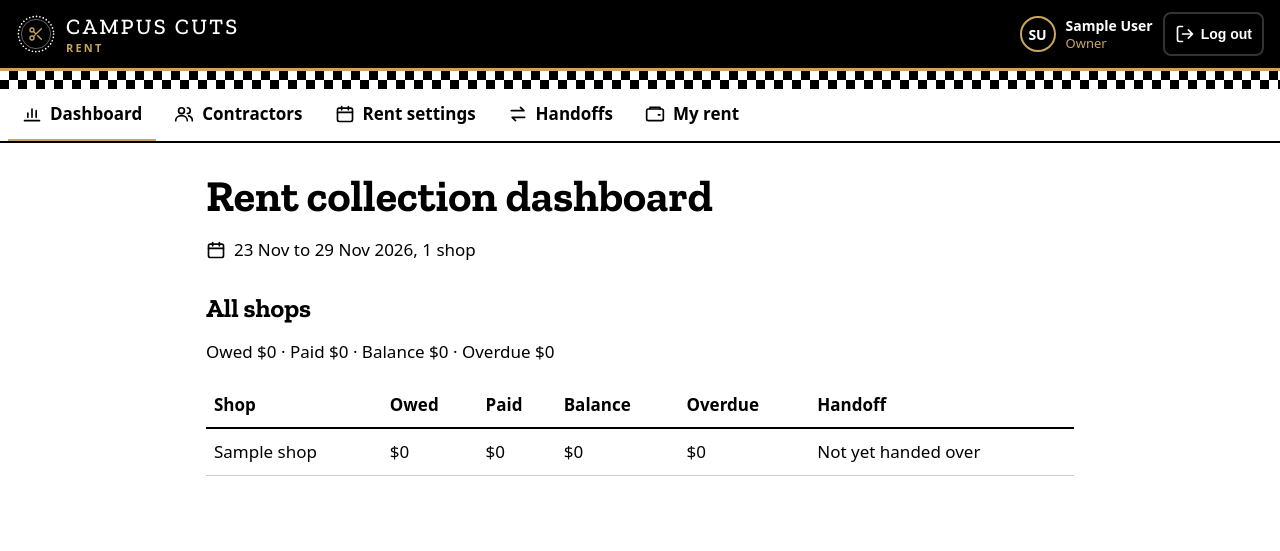
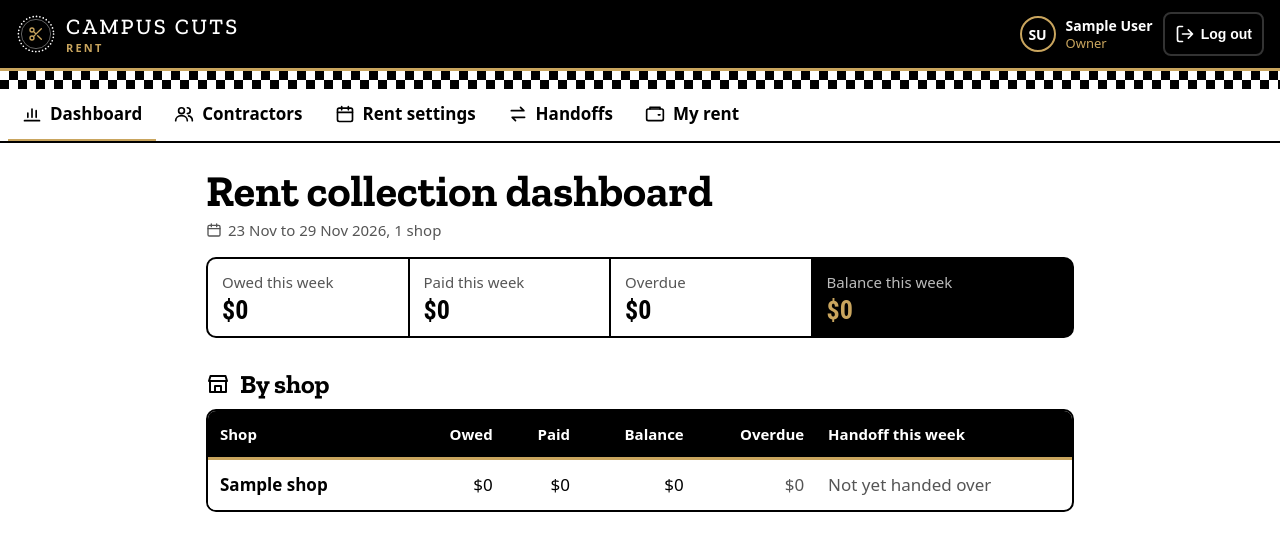
Before and after one commit to rknight16/campus-cuts, a Django app: page /dashboard/ in a window 1280 px wide. Shown: the top 551 px of the page. Run offline with Django 5.2, Linux system fonts and the light colour scheme; a user stored in the database is signed in; tables that the repository leaves empty hold one stand-in row (values such as "Sample post").

Commit message:
US-04: restyle dashboard and keep deactivated contractors' overdue

```diff
--- a/rent/services/dashboard.py
+++ b/rent/services/dashboard.py
@@ -23,7 +23,9 @@ def shop_summary(today=None):
     for shop in Shop.objects.select_related("supervisor"):
         owed = paid = balance = overdue = ZERO
         awaiting_earnings = 0
-        for contractor in shop.contractors.filter(is_active=True):
+        # Deactivated contractors stay in: rent_rules charges them nothing after deactivated_on,
+        # but any balance they still owe stays overdue (US-05 AC-6).
+        for contractor in shop.contractors.all():
             week = rent_rules.summary(contractor, period)
             paid += week["paid"]
             if week["owed"] is None:
--- a/rent/templates/rent/dashboard.html
+++ b/rent/templates/rent/dashboard.html
@@ -2,62 +2,64 @@
 {% load ui money %}
 {% block title %}Rent collection dashboard · Campus Cuts Rent{% endblock %}
 {% block content %}
-<h1>Rent collection dashboard</h1>
-<p>{% icon "calendar" %}{{ period }}, {{ shops|length }} shop{{ shops|length|pluralize }}</p>
+{# US-04 - owner: Dylandre Henry. Figures come from rent.services.dashboard.shop_summary(). #}
+<header class="page-head">
+  <h1>Rent collection dashboard</h1>
+  <p class="period">{% icon "calendar" %}{{ period }}, {{ shops|length }} shop{{ shops|length|pluralize }}</p>
+</header>
 
-<h2>All shops</h2>
-<p>
-  Owed {{ totals.owed|money }} ·
-  Paid {{ totals.paid|money }} ·
-  Balance {{ totals.balance|money }} ·
-  Overdue {{ totals.overdue|money }}
-</p>
+{# AC-1: totals for all shops; AC-2: overdue is balance still owed after any due day #}
+<dl class="tally tally-dash" aria-label="All shops">
+  <div><dt>Owed this week</dt><dd>{{ totals.owed|money }}</dd></div>
+  <div><dt>Paid this week</dt><dd>{{ totals.paid|money }}</dd></div>
+  <div{% if totals.overdue %} class="tally-alert"{% endif %}><dt>Overdue</dt><dd>{{ totals.overdue|money }}</dd></div>
+  <div class="tally-key"><dt>Balance this week</dt><dd>{{ totals.balance|money }}</dd></div>
+</dl>
 
-<table>
+<h2 class="with-icon">{% icon "shop" %}By shop</h2>
+{% if shops %}
+<div class="table-wrap dash-wrap">
+<table class="dash-table">
   <thead>
     <tr>
-      <th>Shop</th>
-      <th>Owed</th>
-      <th>Paid</th>
-      <th>Balance</th>
-      <th>Overdue</th>
-      <th>Handoff</th>
+      <th scope="col">Shop</th>
+      <th scope="col" class="num">Owed</th>
+      <th scope="col" class="num">Paid</th>
+      <th scope="col" class="num">Balance</th>
+      <th scope="col" class="num">Overdue</th>
+      <th scope="col">Handoff this week</th>
     </tr>
   </thead>
   <tbody>
     {% for row in shops %}
     <tr>
-      <td>
+      <th scope="row">
         {{ row.shop.name }}
-        {% if row.awaiting_earnings %}
-          <br><small>{{ row.awaiting_earnings }} contractor{{ row.awaiting_earnings|pluralize }} with earnings not entered</small>
-        {% endif %}
-      </td>
-      <td>{{ row.owed|money }}</td>
-      <td>{{ row.paid|money }}</td>
-      <td>{{ row.balance|money }}</td>
-      <td>
-        {% if row.overdue %}{% status_badge "Overdue" %} {% endif %}{{ row.overdue|money }}
-      </td>
+        {% if row.awaiting_earnings %}<small class="due">{{ row.awaiting_earnings }} contractor{{ row.awaiting_earnings|pluralize }} with earnings not entered</small>{% endif %}
+      </th>
+      <td class="num">{{ row.owed|money }}</td>
+      <td class="num">{{ row.paid|money }}</td>
+      <td class="num">{{ row.balance|money }}</td>
+      <td class="num">{% if row.overdue %}<strong>{{ row.overdue|money }}</strong>{% else %}<span class="muted">{{ row.overdue|money }}</span>{% endif %}</td>
       <td>
         {% with h=row.handoff %}
           {% if h %}
-            {% status_badge h.get_status_display %}
+            <span class="dash-badges">{% status_badge h.get_status_display %}{% if h.is_mismatch %}{% status_badge "Mismatch" %}{% endif %}</span>
             {% if h.is_mismatch %}
-              {% status_badge "Mismatch" %}<br>
-              <small>
-                Expected {{ h.expected_amount|money }}, handed {{ h.amount_handed|money }}{% if h.amount_received is not None %}, received {{ h.amount_received|money }}{% endif %}
-              </small>
+              {# UC-04 A3: expected and actual side by side #}
+              <small class="due">Expected {{ h.expected_amount|money }}, handed {{ h.amount_handed|money }}{% if h.amount_received is not None %}, received {{ h.amount_received|money }}{% endif %}</small>
             {% endif %}
           {% else %}
-            Not yet handed over
+            <span class="muted">Not yet handed over</span>
           {% endif %}
         {% endwith %}
       </td>
     </tr>
-    {% empty %}
-    <tr><td colspan="6">No shops yet.</td></tr>
     {% endfor %}
   </tbody>
 </table>
+</div>
+{% else %}
+<p class="empty">{% icon "shop" %}<span>No shops yet.</span></p>
+{% endif %}
 {% endblock %}
--- a/rent/views/home.py
+++ b/rent/views/home.py
@@ -56,7 +56,9 @@ def shop_cards(shops, period, last_period, user, today=None):
     cards = []
     for shop in shops:
         collected = outstanding = overdue = rent_rules.ZERO
-        for contractor in Contractor.objects.filter(is_active=True):
+        # Deactivated contractors stay in: rent_rules charges them nothing after deactivated_on,
+        # but any balance they still owe stays overdue (US-05 AC-6).
+        for contractor in Contractor.objects.all():
 
             # AC-4: Only include contractors assigned to this shop for the period.
             if shop_for(contractor, period) != shop:
--- a/static/css/campuscuts.css
+++ b/static/css/campuscuts.css
@@ -358,3 +358,20 @@ input[aria-invalid="true"],select[aria-invalid="true"]{box-shadow:inset 0 0 0 1p
 .balance-due strong{color:var(--white)}
 .overdue-total{display:flex;justify-content:space-between;align-items:baseline;gap:12px;margin:8px 0 4px;padding:12px 14px;border-radius:var(--radius-sm);background:var(--black);color:var(--white)}
 .overdue-total strong{font-family:var(--font-display);font-size:var(--fs-h2);color:var(--gold);font-variant-numeric:tabular-nums}
+
+/* US-04 dashboard: four totals, then a table that scrolls inside its own box on phones */
+.tally-dash{gap:2px;background:var(--black);margin-bottom:8px}
+.tally-dash div,.tally-dash div+div{border:0;background:var(--white)}
+.tally-dash .tally-key{grid-column:auto;background:var(--black)}
+.tally-dash .tally-alert dd{text-decoration:underline;text-decoration-color:var(--gold);text-decoration-thickness:3px;text-underline-offset:4px}
+@media(min-width:620px){.tally-dash{grid-template-columns:1fr 1fr 1fr 1.3fr}}
+.dash-wrap{border:2px solid var(--black);border-radius:var(--radius);margin:8px 0 14px}
+.dash-table{margin:0;min-width:640px}
+.dash-table th,.dash-table td{padding:12px}
+.dash-table thead th{background:var(--black);color:var(--white);border-bottom:3px solid var(--gold);font-size:var(--fs-sm);white-space:nowrap}
+.dash-table tbody th{font-weight:700;background:var(--white);position:sticky;left:0;min-width:150px;border-bottom:1px solid var(--rule)}
+.dash-table tbody tr:last-child>*{border-bottom:0}
+.dash-table .num{text-align:right;font-variant-numeric:tabular-nums;white-space:nowrap}
+.dash-badges{display:flex;flex-wrap:wrap;gap:6px}
+.dash-table .due{font-weight:400}
+.dash-table thead th:first-child,.dash-table tbody th{position:sticky;left:0;z-index:1}
```
Also changed, not shown: rent/tests/test_dashboard.py (+24 -0 lines), rent/tests/test_home_shops.py (+13 -1 lines).
